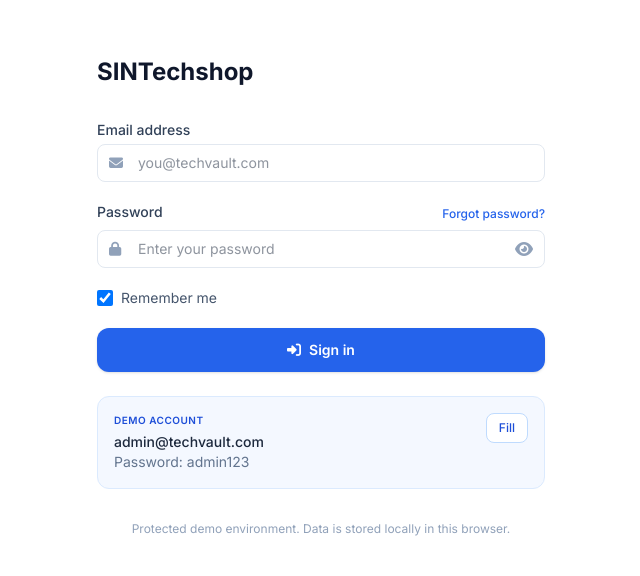
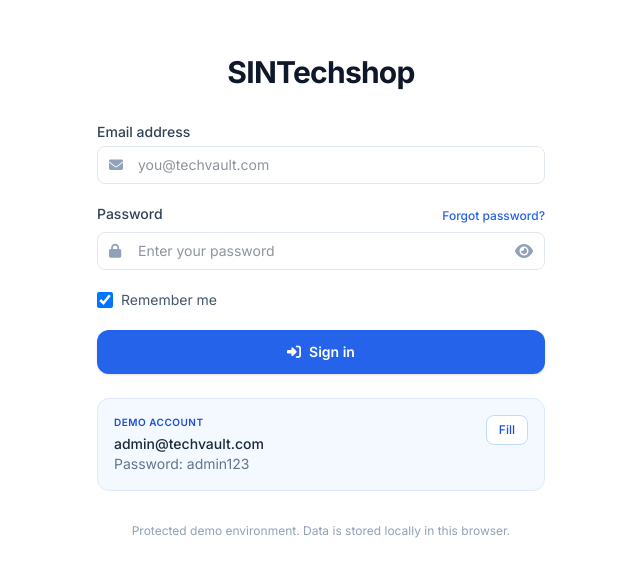
Before and after one commit to thimsin79-bot/sintechshop, a Next.js app: page /login in a window 1280 px wide. Shown: the part 104-680 px from the top of the page, without its empty margins (319-959 px from the left). Built offline with nearby package versions, Linux system fonts and the light colour scheme.

Commit message:
Center SINTechshop login heading

```diff
--- a/components/auth/LoginPage.tsx
+++ b/components/auth/LoginPage.tsx
@@ -52,8 +52,10 @@ export function LoginPage() {
     <div className="min-h-screen bg-white">
       <main className="flex min-h-screen items-center justify-center px-6 py-12">
         <div className="w-full max-w-md">
-          <div className="fade-in">
-            <h2 className="text-2xl font-bold text-slate-900">SINTechshop</h2>
+          <div className="fade-in text-center">
+            <h2 className="text-3xl font-bold tracking-tight text-slate-900">
+              SINTechshop
+            </h2>
           </div>
 
           <form onSubmit={handleSubmit} noValidate className="mt-8 space-y-5">
```
